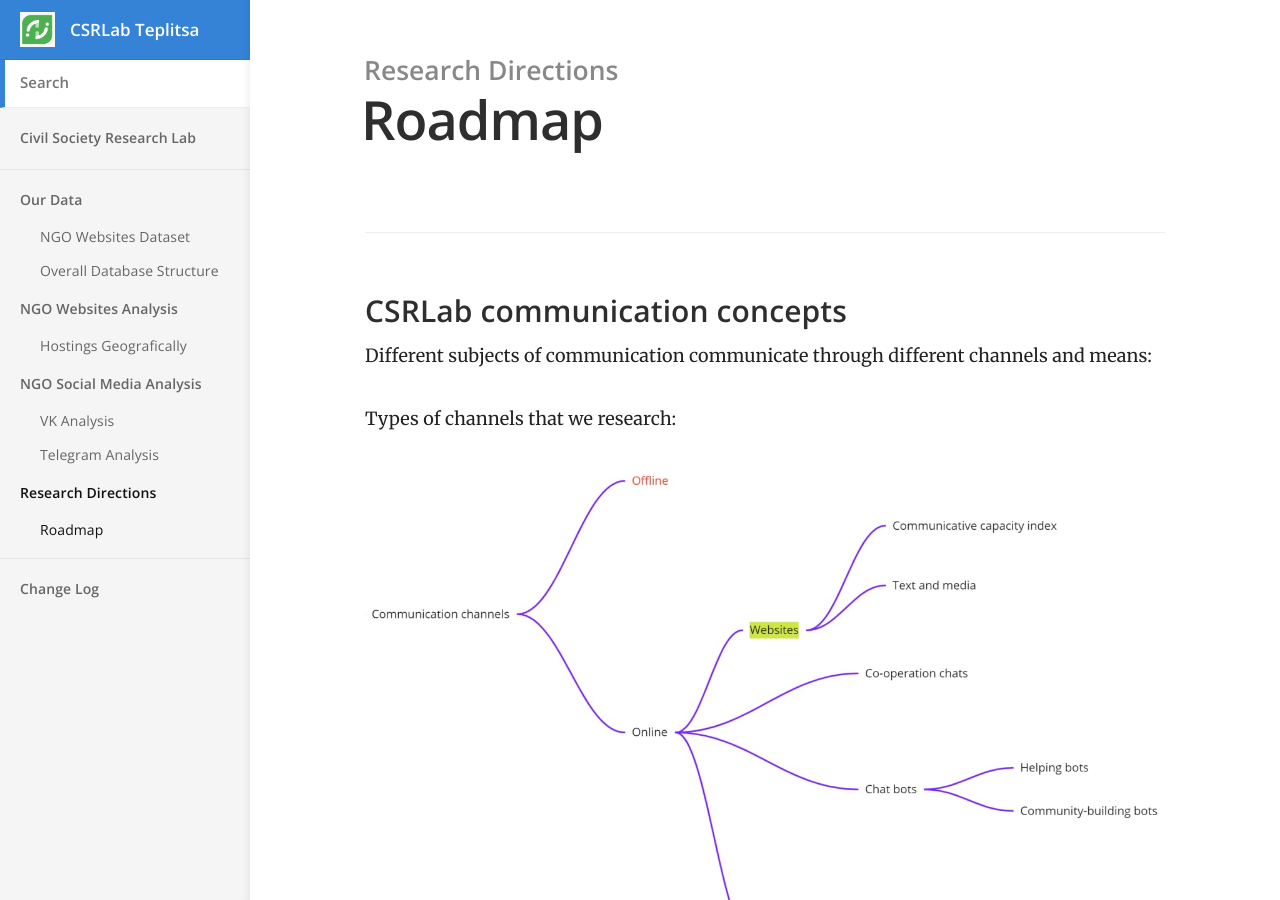
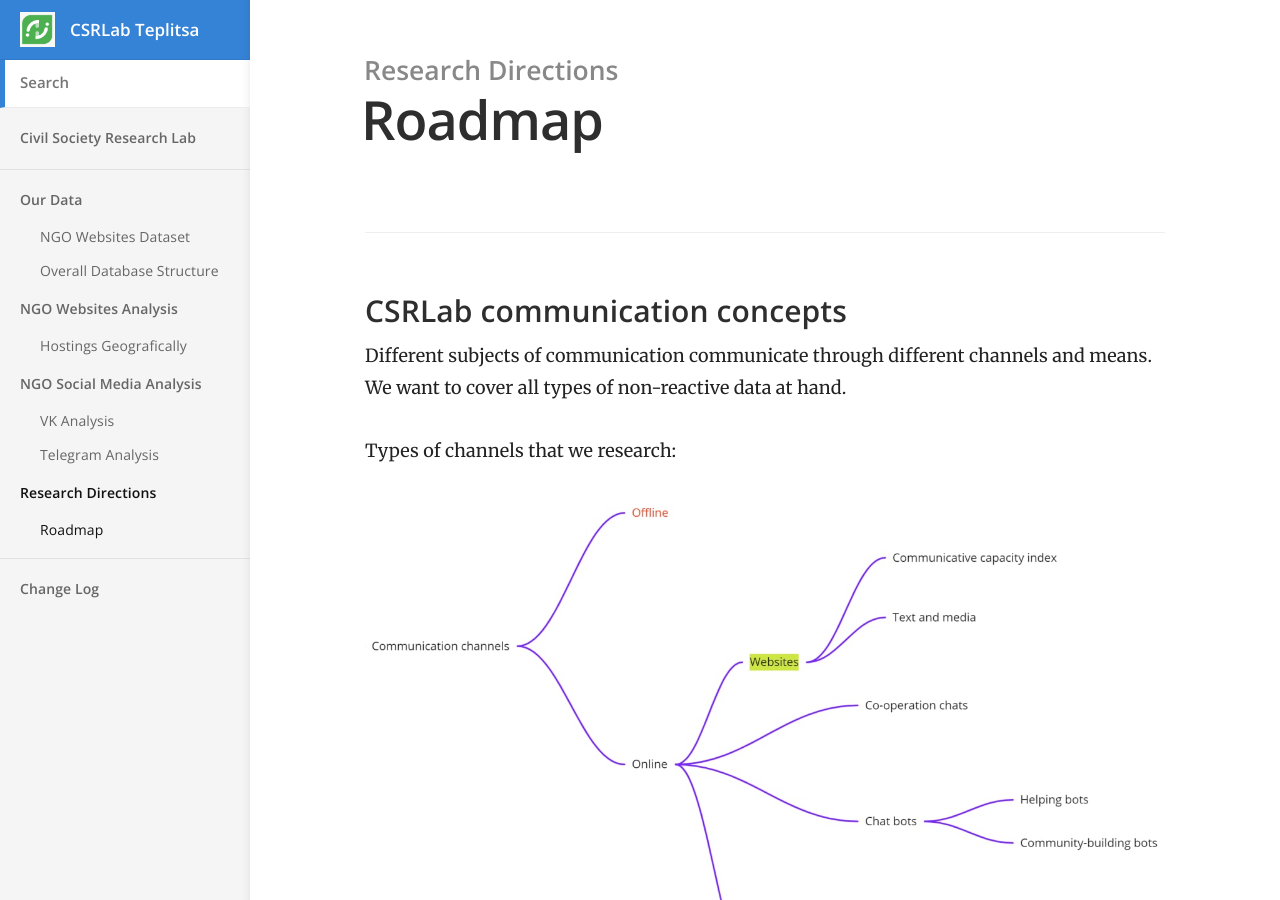
Before and after one commit to Teplitsa/CSRLab, a Jekyll site: the page built from docs/_docs/Research_Directions/mindmap.md, in a window 1280 px wide and 900 px high. Built offline with Jekyll 4.4.1, drawn with Linux system fonts in a browser that asks for light colours.

Commit message:
add text to mindmap page fix

```diff
--- a/docs/_docs/Research_Directions/mindmap.md
+++ b/docs/_docs/Research_Directions/mindmap.md
@@ -7,7 +7,7 @@ order: 1
 
 ### CSRLab communication concepts
 
-Different subjects of communication communicate through different channels and means:
+Different subjects of communication communicate through different channels and means. We want to cover all types of non-reactive data at hand.
 
 Types of channels that we research:
 
```
